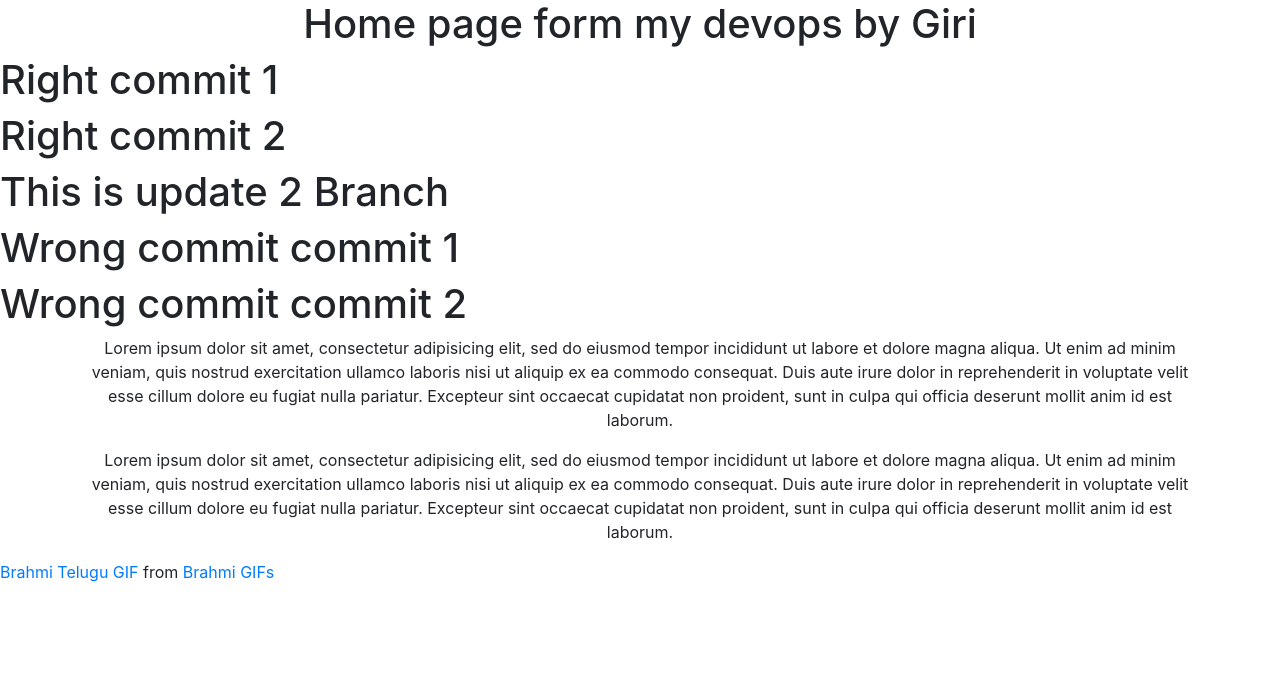
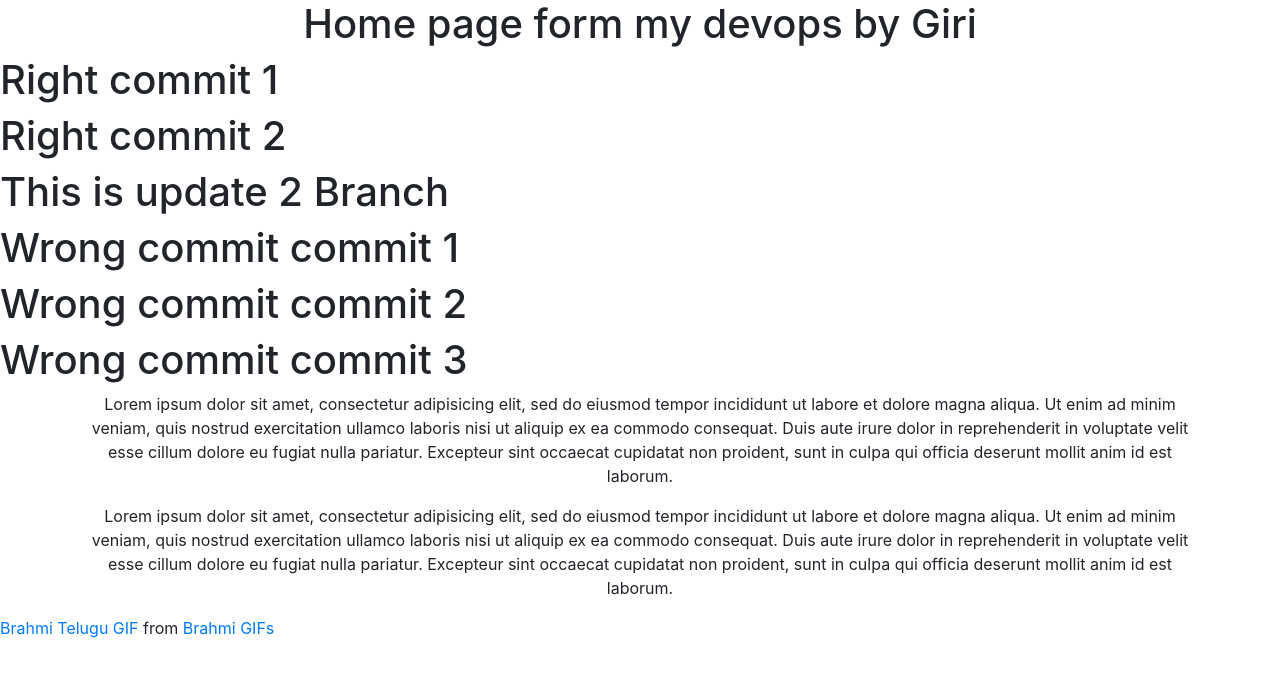
Before and after one commit to Seshupotru/Seshudevops, a plain HTML site: page index.html in a window 1280 px wide. Drawn offline with nearby package versions, Linux system fonts and the light colour scheme; a script that the page names is missing.

Commit message:
Commit 3

```diff
--- a/index.html
+++ b/index.html
@@ -24,6 +24,9 @@
 <div>
 	<h1>Wrong commit commit 2</h1>
 </div>
+<div>
+	<h1>Wrong commit commit 3</h1>
+</div>
 
 <body>
 <div class="container" align="center">
```
